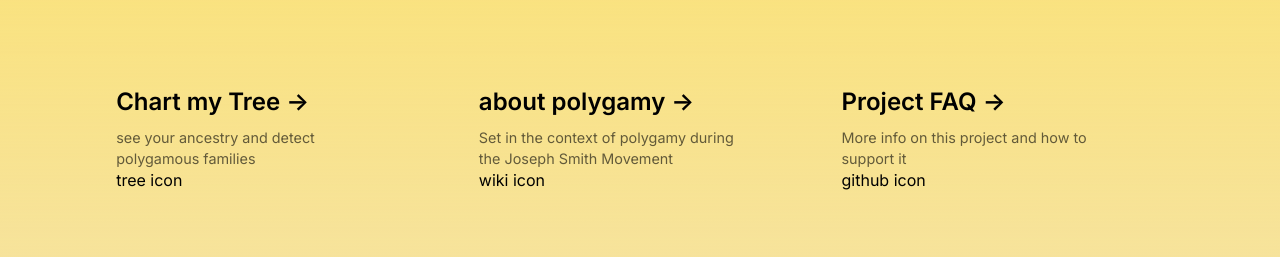
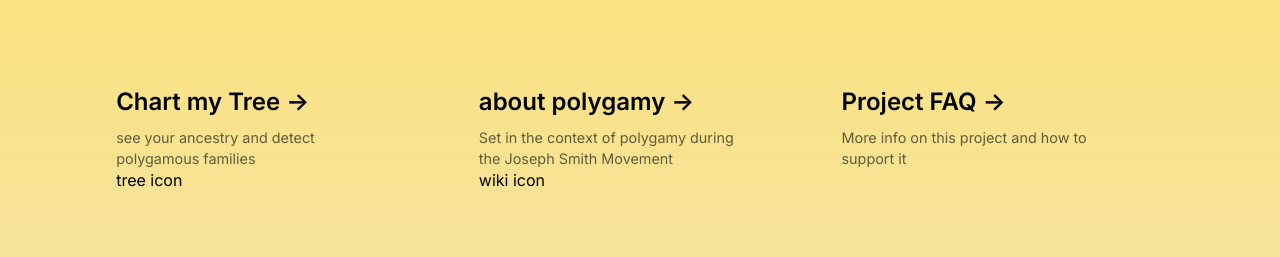
Before and after one commit to thelinguist/charting-polygamy, a Next.js app in the folder apps/ui/: page / in a window 1280 px wide. Shown: the part 484-741 px from the top of the page. Built offline with nearby package versions, Linux system fonts and the light colour scheme.

Commit message:
fix: exports properly now

```diff
--- a/apps/ui/next.config.js
+++ b/apps/ui/next.config.js
@@ -1,6 +1,7 @@
 /** @type {import('next').NextConfig} */
 const nextConfig = {
-    transpilePackages: ['lib']
+    transpilePackages: ['lib'],
+    output: "export"
 }
 
 module.exports = nextConfig
--- a/apps/ui/src/app/chart/[slug]/page.tsx
+++ b/apps/ui/src/app/chart/[slug]/page.tsx
@@ -10,7 +10,7 @@
 }
 
 
-export async function fetchPost(slug) {
+async function fetchPost(slug) {
     const post = getPostBySlug(slug, [
         'title',
         'content',
--- a/apps/ui/src/app/page.tsx
+++ b/apps/ui/src/app/page.tsx
@@ -36,12 +36,11 @@
 
                 </a>
 
-                <Link href="/instructions" className={styles.card}>
+                <Link href="/chart/faq" className={styles.card}>
                     <h2>
                         Project FAQ <span>-&gt;</span>
                     </h2>
                     <p>More info on this project and how to support it</p>
-                    <span>github icon</span>
                 </Link>
             </div>
         </>
--- a/packages/tsconfig/nextjs.json
+++ b/packages/tsconfig/nextjs.json
@@ -4,7 +4,6 @@
   "extends": "./base.json",
   "compilerOptions": {
     "plugins": [{ "name": "next" }],
-    "target": "es5",
     "allowJs": true,
     "declaration": false,
     "declarationMap": false,
```
Also changed, not shown: 1 other file (tests, documents, lock files or other folders).
